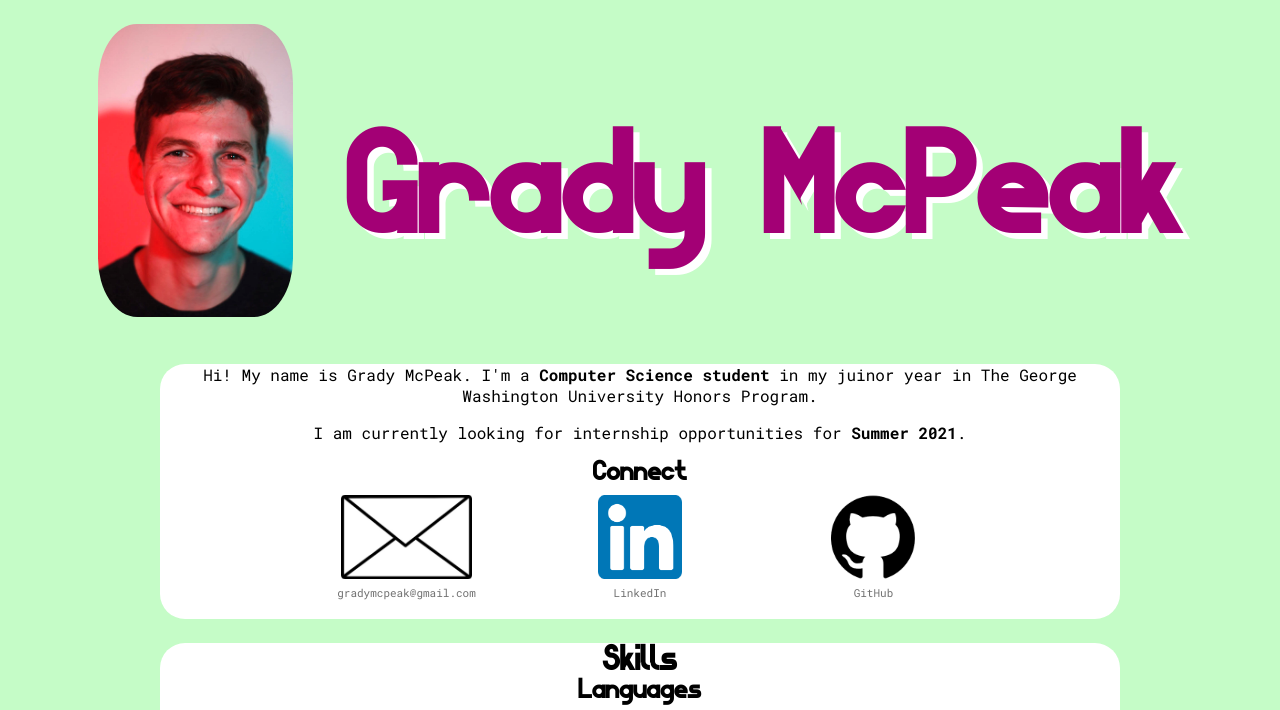
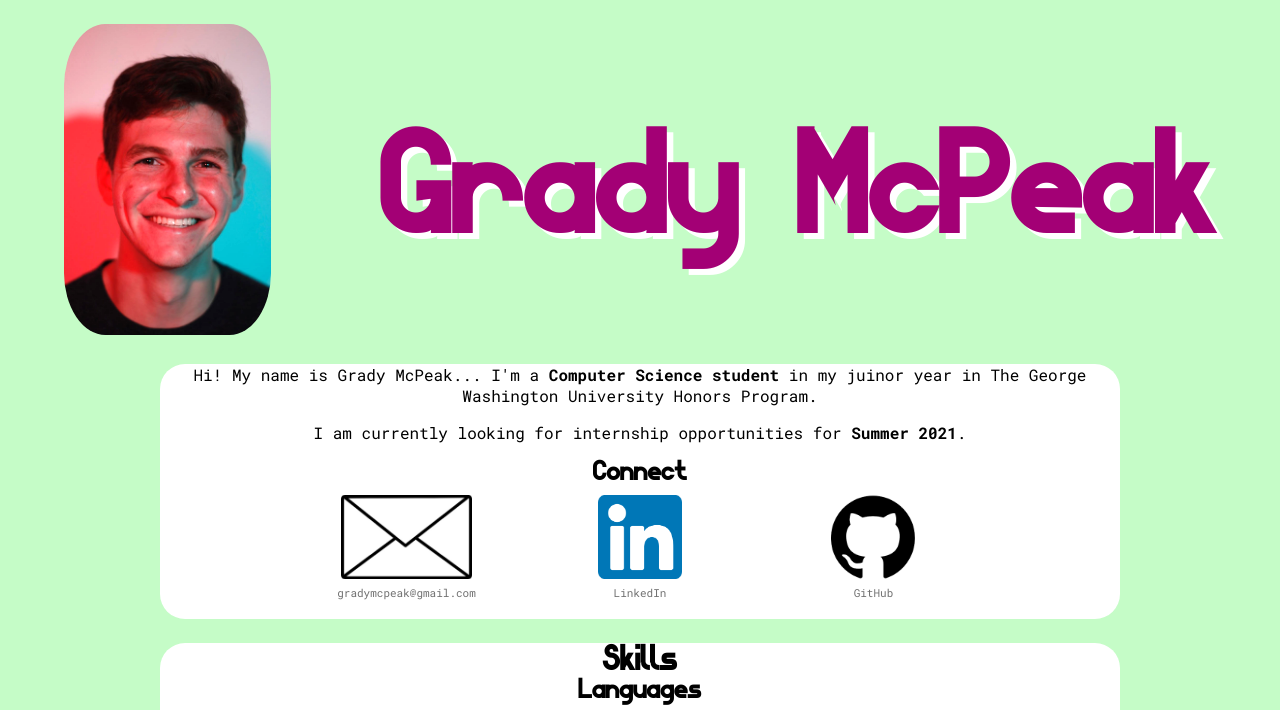
Before and after one commit to GMcPEAK/GMcPEAK.github.io, a plain HTML site: page index.html in a window 1280 px wide. Shown: the part 49-759 px from the top of the page. Drawn offline with Linux system fonts and the light colour scheme.

Commit message:
New test

```diff
--- a/index.html
+++ b/index.html
@@ -28,7 +28,7 @@
             <h1>Grady McPeak</h1>
         </div>
         <div id="about-me" class="content">
-            <p>Hi! My name is Grady McPeak. I'm a <b>Computer Science student</b> in my juinor year in The George Washington University Honors Program.</p>
+            <p>Hi! My name is Grady McPeak... I'm a <b>Computer Science student</b> in my juinor year in The George Washington University Honors Program.</p>
             <p>I am currently looking for internship opportunities for <b>Summer 2021</b>. </p>
             <h2>Connect</h2>
             <ul class="image-list-small" id = "connect">
--- a/style.css
+++ b/style.css
@@ -146,8 +146,8 @@ body {
 #top {
     display: inline-block;
     vertical-align: middle;
-    margin-left: 7vw;
-    margin-right: 7vw;
+    margin-left: 7vmin;
+    margin-right: 7vmin;
     margin-top: 35px;
     margin-bottom: -20px;
     z-index: 1;
```
